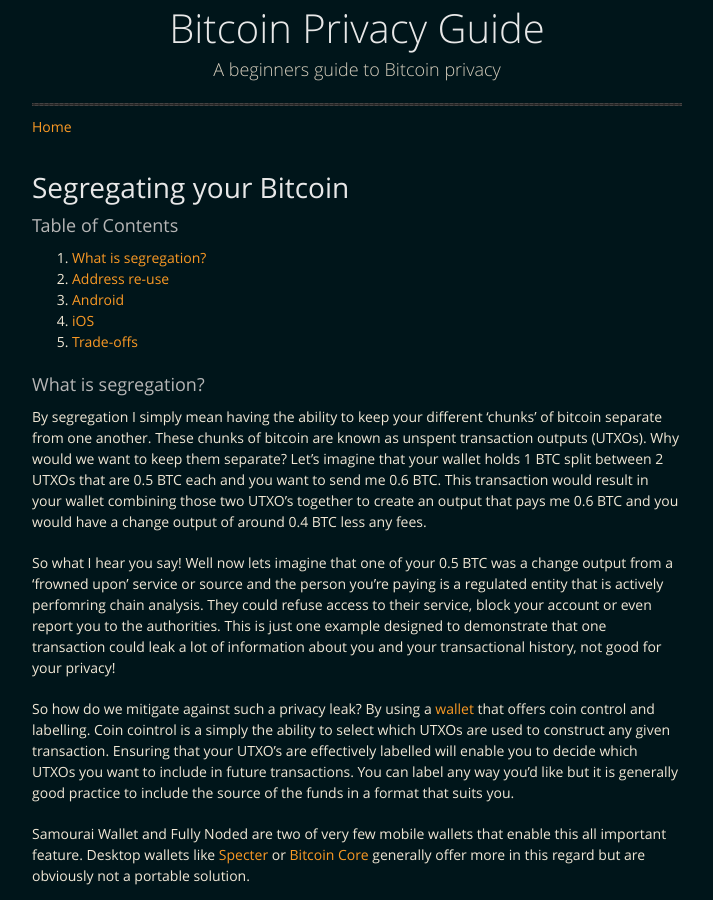
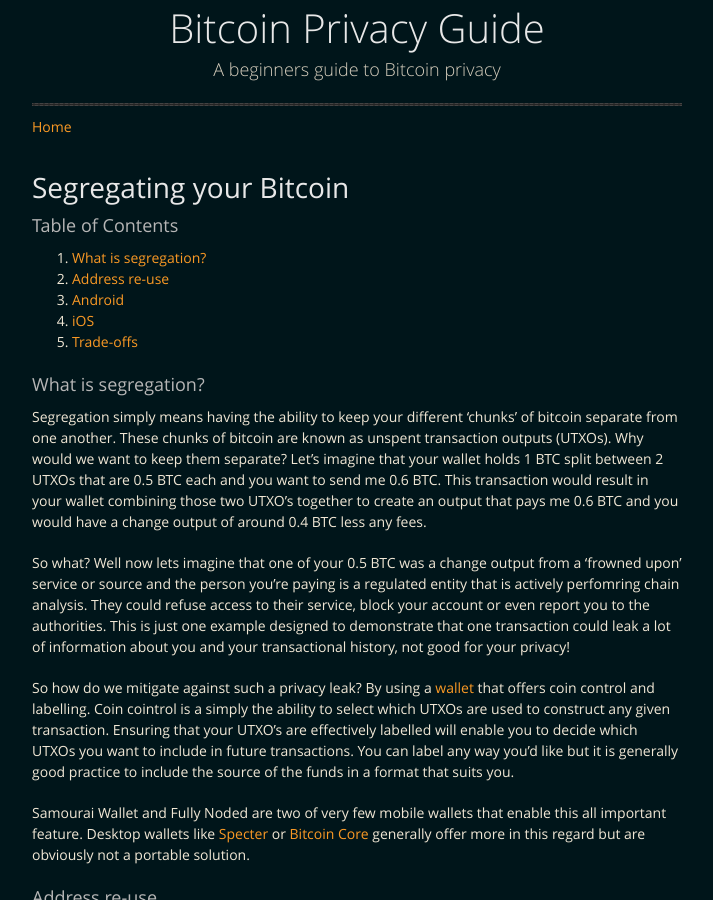
Before and after one commit to BitcoinQnA/BitcoinPrivacyGuide, a Jekyll site: the page built from segregate.md, in a window 1280 px wide and 900 px high. Shown: the whole window, without its empty margins (283-996 px from the left). Built offline with Jekyll 4.4.1, drawn with Linux system fonts in a browser that asks for light colours.

Commit message:
Update segregate.md

```diff
--- a/segregate.md
+++ b/segregate.md
@@ -16,9 +16,9 @@ layout: default
 
 ### What is segregation?
 
-By segregation I simply mean having the ability to keep your different 'chunks' of bitcoin separate from one another. These chunks of bitcoin are known as unspent transaction outputs (UTXOs). Why would we want to keep them separate? Let's imagine that your wallet holds 1 BTC split between 2 UTXOs that are 0.5 BTC each and you want to send me 0.6 BTC. This transaction would result in your wallet combining those two UTXO's together to create an output that pays me 0.6 BTC and you would have a change output of around 0.4 BTC less any fees.
+Segregation simply means having the ability to keep your different 'chunks' of bitcoin separate from one another. These chunks of bitcoin are known as unspent transaction outputs (UTXOs). Why would we want to keep them separate? Let's imagine that your wallet holds 1 BTC split between 2 UTXOs that are 0.5 BTC each and you want to send me 0.6 BTC. This transaction would result in your wallet combining those two UTXO's together to create an output that pays me 0.6 BTC and you would have a change output of around 0.4 BTC less any fees.
 
-So what I hear you say! Well now lets imagine that one of your 0.5 BTC was a change output from a 'frowned upon' service or source and the person you're paying is a regulated entity that is actively perfomring chain analysis. They could refuse access to their service, block your account or even report you to the authorities. This is just one example designed to demonstrate that one transaction could leak a lot of information about you and your transactional history, not good for your privacy!
+So what? Well now lets imagine that one of your 0.5 BTC was a change output from a 'frowned upon' service or source and the person you're paying is a regulated entity that is actively perfomring chain analysis. They could refuse access to their service, block your account or even report you to the authorities. This is just one example designed to demonstrate that one transaction could leak a lot of information about you and your transactional history, not good for your privacy!
 
 So how do we mitigate against such a privacy leak? By using a [wallet](https://bitcoinprivacy.guide/secure.html) that offers coin control and labelling. Coin cointrol is a simply the ability to select which UTXOs are used to construct any given transaction. Ensuring that your UTXO's are effectively labelled will enable you to decide which UTXOs you want to include in future transactions. You can label any way you'd like but it is generally good practice to include the source of the funds in a format that suits you.
 
```
